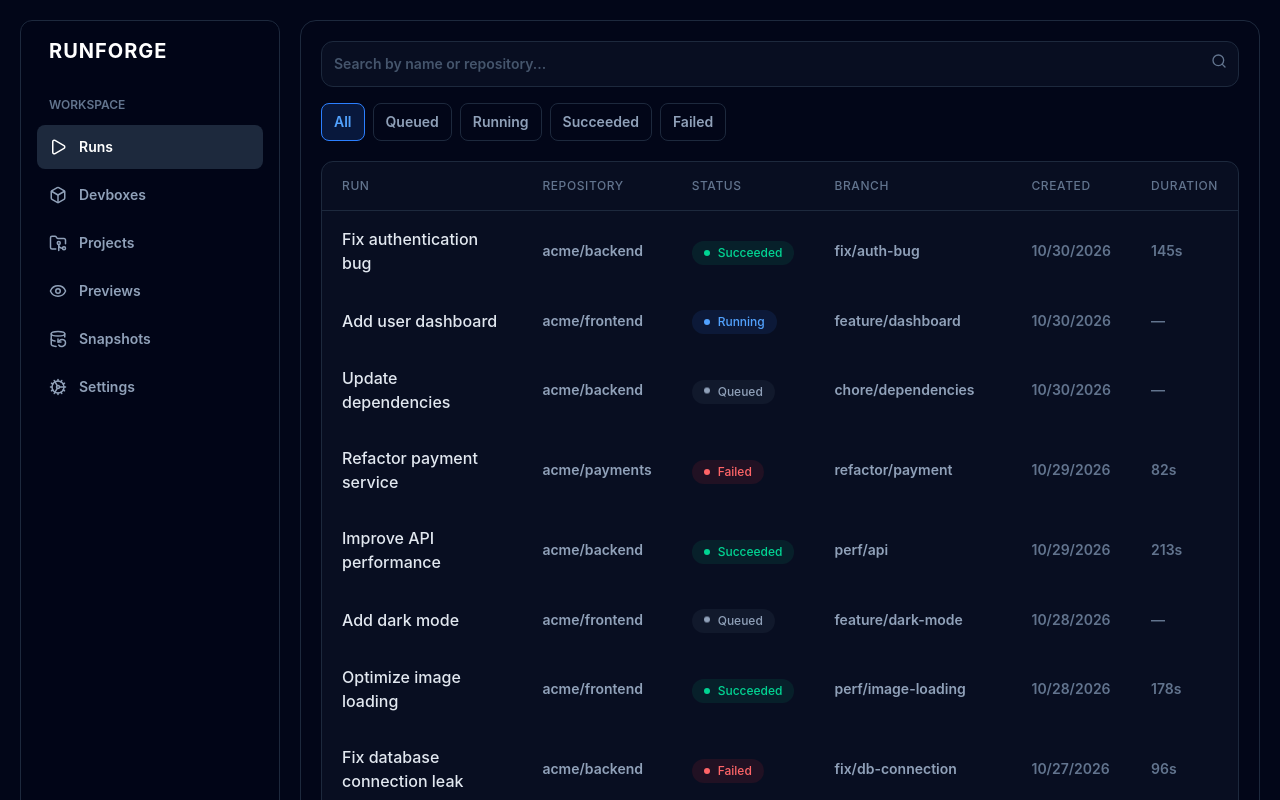
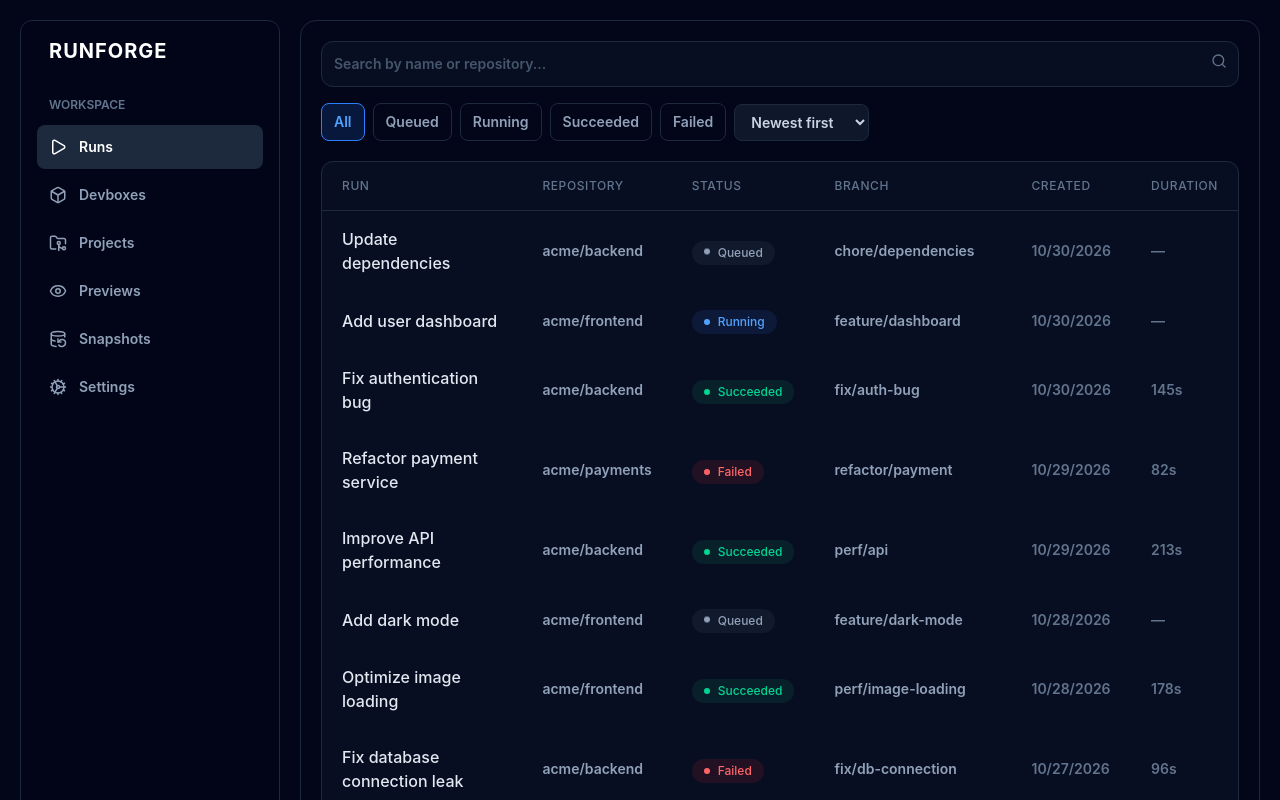
Before and after one commit to fndya/runforge-test, a React (Vite) app: page / in a window 1280 px wide. Shown: the top 800 px of the page. Built offline with nearby package versions, Linux system fonts and the light colour scheme.

Commit message:
bonus: implement sort for runs

```diff
--- a/index.html
+++ b/index.html
@@ -4,7 +4,7 @@
     <meta charset="UTF-8" />
     <link rel="icon" type="image/svg+xml" href="/favicon.svg" />
     <meta name="viewport" content="width=device-width, initial-scale=1.0" />
-    <title>runforge</title>
+    <title>Runforge</title>
   </head>
   <body>
     <div id="root"></div>
--- a/src/App.tsx
+++ b/src/App.tsx
@@ -8,6 +8,12 @@ import { LoaderCircle, Search } from 'lucide-react';
 
 type StatusFilter = 'all' | RunStatus;
 
+type SortOption =
+  | 'date-desc'
+  | 'date-asc'
+  | 'duration-asc'
+  | 'duration-desc';
+
 const PAGE_SIZE = 10;
 
 function App() {
@@ -15,6 +21,7 @@ function App() {
   const [selectedRun, setSelectedRun] = useState<Run | null>(null);
   const [searchQuery, setSearchQuery] = useState('');
   const [statusFilter, setStatusFilter] = useState<StatusFilter>('all');
+  const [sortOption, setSortOption] = useState<SortOption>('date-desc');
   const [currentPage, setCurrentPage] = useState(1);
   const [loading, setLoading] = useState(true);
   const [error, setError] = useState(false);
@@ -41,9 +48,28 @@ function App() {
     return matchesSearch && matchesStatus;
   });
 
-  const totalPages = Math.ceil(filteredRuns.length / PAGE_SIZE);
+  const sortedRuns = [...filteredRuns].sort((a, b) => {
+    if (sortOption === 'duration-asc' || sortOption === 'duration-desc') {
+      // Запуски без известной длительности отправляем в конец
+      if (a.duration === undefined) return 1;
+      if (b.duration === undefined) return -1;
 
-  const paginatedRuns = filteredRuns.slice(
+      return sortOption === 'duration-asc'
+        ? a.duration - b.duration
+        : b.duration - a.duration;
+    }
+
+    const dateA = new Date(a.createdAt).getTime();
+    const dateB = new Date(b.createdAt).getTime();
+
+    return sortOption === 'date-desc'
+      ? dateB - dateA
+      : dateA - dateB;
+  });
+
+  const totalPages = Math.ceil(sortedRuns.length / PAGE_SIZE);
+
+  const paginatedRuns = sortedRuns.slice(
     (currentPage - 1) * PAGE_SIZE,
     currentPage * PAGE_SIZE
   );
@@ -125,7 +151,7 @@ function App() {
               <Search className="absolute right-3 top-3 size-4 text-slate-500" />
             </div>
 
-            <div className="flex flex-wrap gap-2">
+            <div className="flex flex-wrap items-center gap-2">
               {statusFilters.map((filter) => (
                 <button
                   key={filter.value}
@@ -139,6 +165,21 @@ function App() {
                   {filter.label}
                 </button>
               ))}
+
+              <select
+                value={sortOption}
+                onChange={(event) => {
+                  setSortOption(event.target.value as SortOption);
+                  setCurrentPage(1);
+                }}
+                className="rounded-lg border border-slate-800 bg-slate-900 px-3 py-2 text-sm text-slate-300 outline-none focus:border-blue-400"
+                aria-label="Sort runs"
+              >
+                <option value="date-desc">Newest first</option>
+                <option value="date-asc">Oldest first</option>
+                <option value="duration-asc">Shortest first</option>
+                <option value="duration-desc">Longest first</option>
+              </select>
             </div>
           </div>
 
@@ -176,7 +217,7 @@ function App() {
               {/* Mobile: show all filtered runs */}
               <div className="md:hidden">
                 <RunTable
-                  runs={filteredRuns}
+                  runs={sortedRuns}
                   onSelectRun={setSelectedRun}
                 />
 
```
